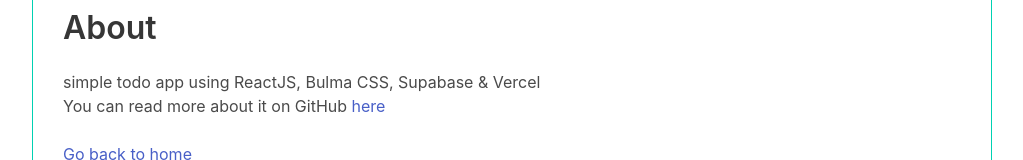
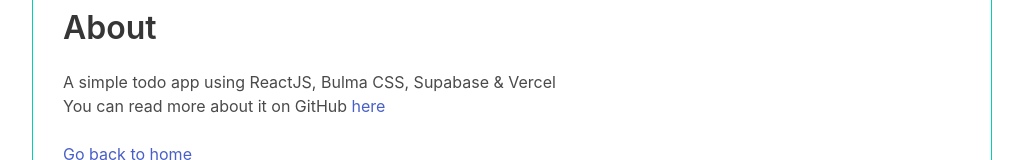
Before and after one commit to benji011/react-todo, a React (Create React App) app: page /about in a window 1280 px wide. Shown: the part 180-340 px from the top of the page, without its empty margins (128-1151 px from the left). Built offline with nearby package versions, Linux system fonts and the light colour scheme; no server answers; data requests are answered from the project's data file.

Commit message:
fix: README + wording on About page

```diff
--- a/src/components/About.tsx
+++ b/src/components/About.tsx
@@ -4,7 +4,7 @@
   return (
     <div>
       <h1 className="title">About</h1>
-      <p> simple todo app using ReactJS, Bulma CSS, Supabase & Vercel</p>
+      <p>A simple todo app using ReactJS, Bulma CSS, Supabase & Vercel</p>
       <p>
         You can read more about it on GitHub{" "}
         <a href="https://github.com/benji011/react-todo">here</a>
```
Also changed, not shown: 1 other file (tests, documents, lock files or other folders).
